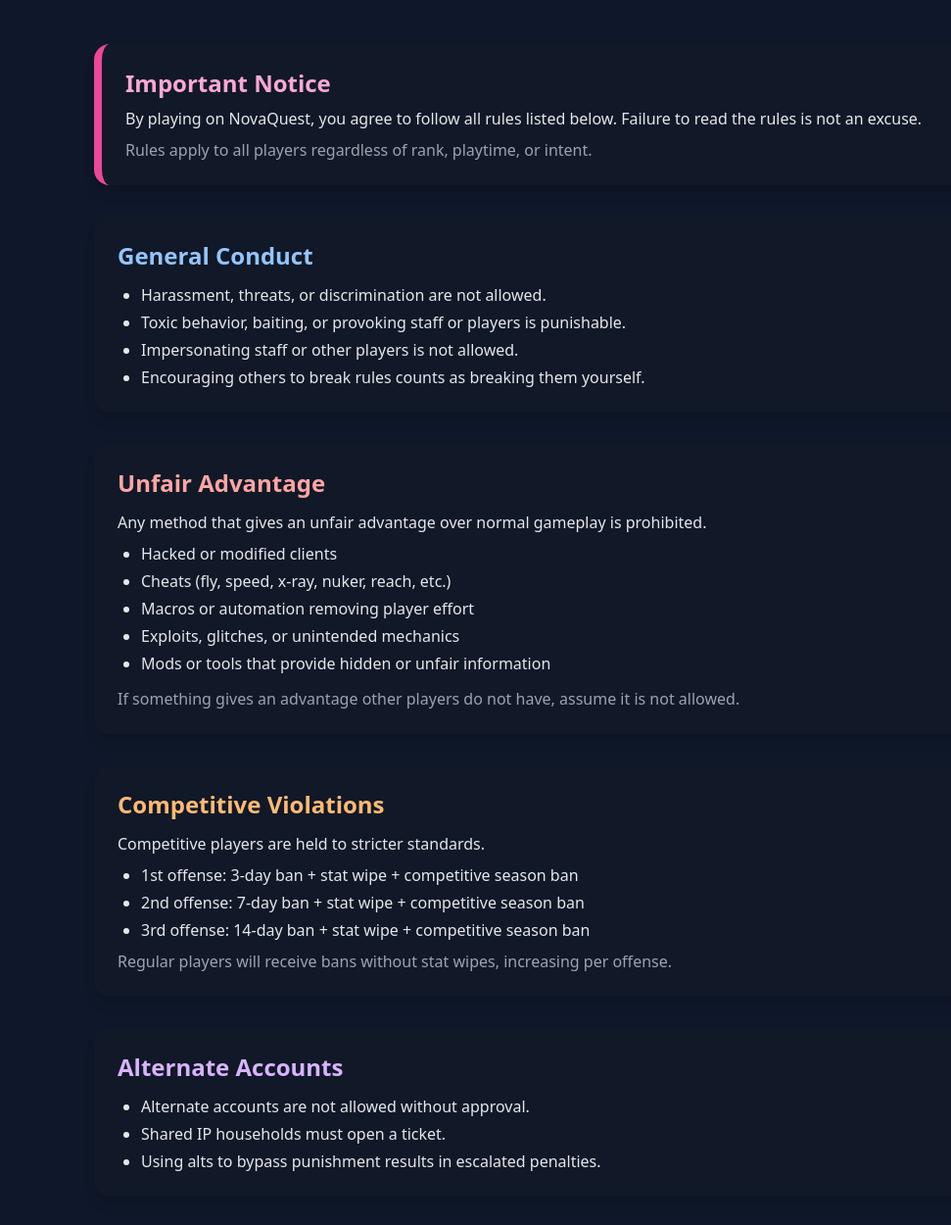
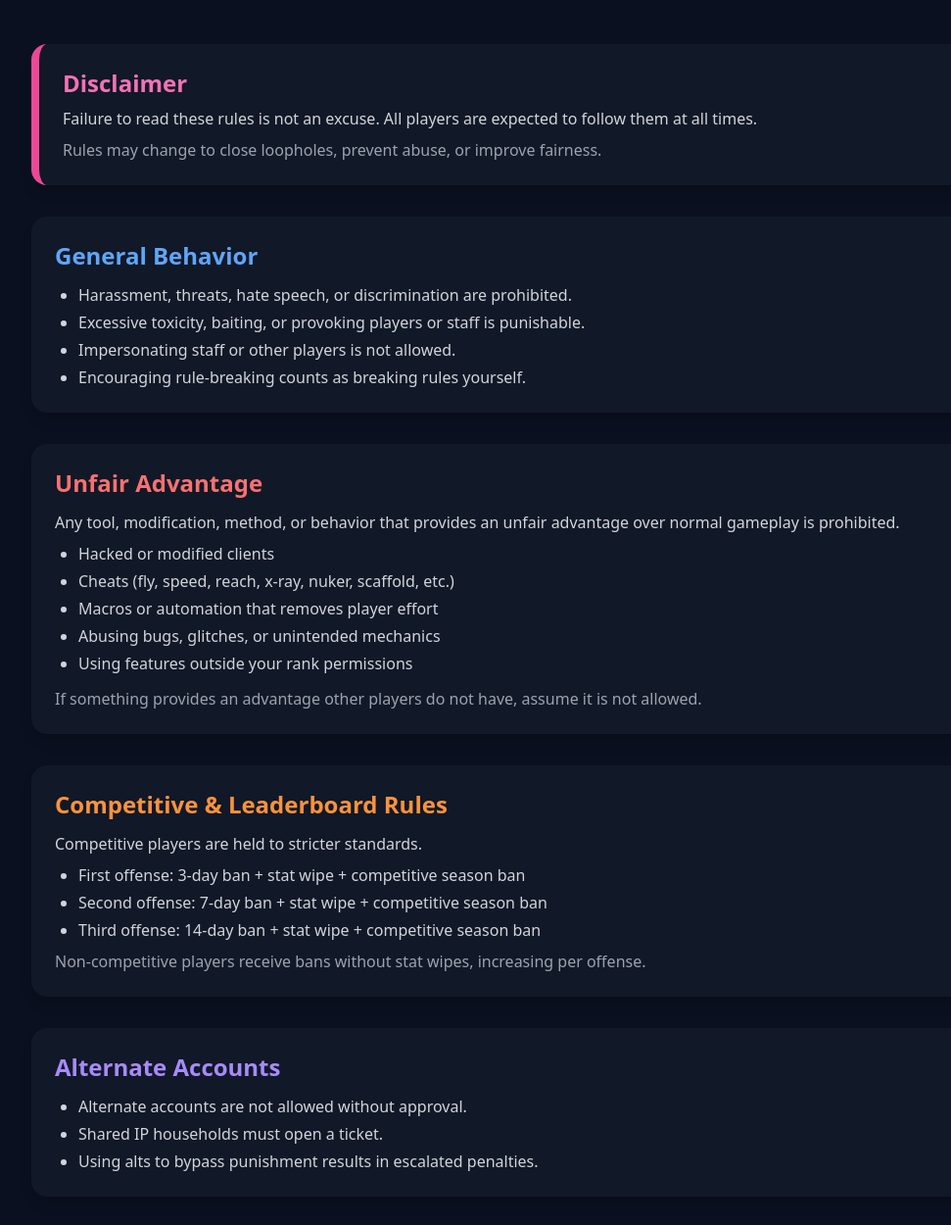
Before and after one commit to itzpuchu/ServerRules, a plain HTML site: page index.html in a window 1280 px wide. Shown: the part 127-1377 px from the top of the page at 98% size, without its empty margins (56-1027 px from the left). Drawn offline with nearby package versions, Linux system fonts and the light colour scheme.

Commit message:
Update index.html

```diff
--- a/index.html
+++ b/index.html
@@ -5,87 +5,78 @@
 <title>NovaQuest | Server Rules</title>
 <meta name="viewport" content="width=device-width, initial-scale=1.0">
 
-  <!-- Tailwind CDN -->
 <script src="https://cdn.tailwindcss.com"></script>
 
 <style>
-    body {
-      background-color: #0f172a;
-    }
+  body { background:#0b1020; }
 </style>
 </head>
 
-<body class="text-gray-200">
+<body class="text-gray-300">
 
 <!-- Header -->
-  <header class="max-w-5xl mx-auto px-6 py-12 text-center">
-    <h1 class="text-4xl font-extrabold text-pink-400">NovaQuest</h1>
+<header class="max-w-6xl mx-auto px-6 py-12 text-center">
+  <h1 class="text-4xl font-extrabold" style="color:#ec4899;">NovaQuest</h1>
   <p class="text-lg text-gray-400 mt-2">Official Server Rules</p>
 </header>
 
-  <!-- Rules Container -->
-  <main class="max-w-5xl mx-auto px-6 space-y-8 pb-16">
+<main class="max-w-6xl mx-auto px-6 space-y-8 pb-20">
 
 <!-- Disclaimer -->
-    <section class="bg-gray-900 rounded-2xl p-6 border-l-8 border-pink-500 shadow-lg">
-      <h2 class="text-2xl font-bold text-pink-300 mb-2">Important Notice</h2>
-      <p>
-        By playing on NovaQuest, you agree to follow all rules listed below.
-        Failure to read the rules is not an excuse.
-      </p>
+<section class="rounded-2xl p-6 shadow-lg" style="background:#111827; border-left:8px solid #ec4899;">
+  <h2 class="text-2xl font-bold mb-2" style="color:#f472b6;">Disclaimer</h2>
+  <p>Failure to read these rules is not an excuse. All players are expected to follow them at all times.</p>
   <p class="mt-2 text-gray-400">
-        Rules apply to all players regardless of rank, playtime, or intent.
+    Rules may change to close loopholes, prevent abuse, or improve fairness.
   </p>
 </section>
 
-    <!-- General Conduct -->
-    <section class="bg-gray-900 rounded-2xl p-6 shadow-lg">
-      <h2 class="text-2xl font-bold text-blue-300 mb-3">General Conduct</h2>
+<!-- General Behavior -->
+<section class="rounded-2xl p-6 shadow-lg" style="background:#111827;">
+  <h2 class="text-2xl font-bold mb-3" style="color:#60a5fa;">General Behavior</h2>
   <ul class="list-disc pl-6 space-y-1">
-        <li>Harassment, threats, or discrimination are not allowed.</li>
-        <li>Toxic behavior, baiting, or provoking staff or players is punishable.</li>
+    <li>Harassment, threats, hate speech, or discrimination are prohibited.</li>
+    <li>Excessive toxicity, baiting, or provoking players or staff is punishable.</li>
     <li>Impersonating staff or other players is not allowed.</li>
-        <li>Encouraging others to break rules counts as breaking them yourself.</li>
+    <li>Encouraging rule-breaking counts as breaking rules yourself.</li>
   </ul>
 </section>
 
 <!-- Unfair Advantage -->
-    <section class="bg-gray-900 rounded-2xl p-6 shadow-lg">
-      <h2 class="text-2xl font-bold text-red-300 mb-3">Unfair Advantage</h2>
+<section class="rounded-2xl p-6 shadow-lg" style="background:#111827;">
+  <h2 class="text-2xl font-bold mb-3" style="color:#f87171;">Unfair Advantage</h2>
   <p class="mb-2">
-        Any method that gives an unfair advantage over normal gameplay is prohibited.
+    Any tool, modification, method, or behavior that provides an unfair advantage over normal gameplay is prohibited.
   </p>
   <ul class="list-disc pl-6 space-y-1">
     <li>Hacked or modified clients</li>
-        <li>Cheats (fly, speed, x-ray, nuker, reach, etc.)</li>
-        <li>Macros or automation removing player effort</li>
-        <li>Exploits, glitches, or unintended mechanics</li>
-        <li>Mods or tools that provide hidden or unfair information</li>
+    <li>Cheats (fly, speed, reach, x-ray, nuker, scaffold, etc.)</li>
+    <li>Macros or automation that removes player effort</li>
+    <li>Abusing bugs, glitches, or unintended mechanics</li>
+    <li>Using features outside your rank permissions</li>
   </ul>
   <p class="mt-3 text-gray-400">
-        If something gives an advantage other players do not have, assume it is not allowed.
+    If something provides an advantage other players do not have, assume it is not allowed.
   </p>
 </section>
 
-    <!-- Competitive Violations -->
-    <section class="bg-gray-900 rounded-2xl p-6 shadow-lg">
-      <h2 class="text-2xl font-bold text-orange-300 mb-3">Competitive Violations</h2>
-      <p class="mb-2">
-        Competitive players are held to stricter standards.
-      </p>
+<!-- Competitive Rules -->
+<section class="rounded-2xl p-6 shadow-lg" style="background:#111827;">
+  <h2 class="text-2xl font-bold mb-3" style="color:#fb923c;">Competitive & Leaderboard Rules</h2>
+  <p class="mb-2">Competitive players are held to stricter standards.</p>
   <ul class="list-disc pl-6 space-y-1">
-        <li>1st offense: 3-day ban + stat wipe + competitive season ban</li>
-        <li>2nd offense: 7-day ban + stat wipe + competitive season ban</li>
-        <li>3rd offense: 14-day ban + stat wipe + competitive season ban</li>
+    <li>First offense: 3-day ban + stat wipe + competitive season ban</li>
+    <li>Second offense: 7-day ban + stat wipe + competitive season ban</li>
+    <li>Third offense: 14-day ban + stat wipe + competitive season ban</li>
   </ul>
   <p class="mt-2 text-gray-400">
-        Regular players will receive bans without stat wipes, increasing per offense.
+    Non-competitive players receive bans without stat wipes, increasing per offense.
   </p>
 </section>
 
-    <!-- Alternate Accounts -->
-    <section class="bg-gray-900 rounded-2xl p-6 shadow-lg">
-      <h2 class="text-2xl font-bold text-purple-300 mb-3">Alternate Accounts</h2>
+<!-- Alts -->
+<section class="rounded-2xl p-6 shadow-lg" style="background:#111827;">
+  <h2 class="text-2xl font-bold mb-3" style="color:#a78bfa;">Alternate Accounts</h2>
   <ul class="list-disc pl-6 space-y-1">
     <li>Alternate accounts are not allowed without approval.</li>
     <li>Shared IP households must open a ticket.</li>
@@ -93,46 +84,46 @@
   </ul>
 </section>
 
-    <!-- Server & Player Attacks -->
-    <section class="bg-gray-900 rounded-2xl p-6 shadow-lg">
-      <h2 class="text-2xl font-bold text-red-400 mb-3">Server & Player Attacks</h2>
+<!-- Attacks -->
+<section class="rounded-2xl p-6 shadow-lg" style="background:#111827;">
+  <h2 class="text-2xl font-bold mb-3" style="color:#ef4444;">Server & Player Attacks</h2>
   <ul class="list-disc pl-6 space-y-1">
-        <li>Attempting to lag, crash, or destabilize the server</li>
+    <li>Attempting to lag, crash, or exploit server stability</li>
     <li>DDoS threats or attempts</li>
-        <li>IP grabbers, malicious links, or doxxing</li>
+    <li>Malicious links, IP grabbers, or doxxing</li>
   </ul>
   <p class="mt-3 text-gray-400">
-        Punishment includes IP ban, permanent removal, and reports to Mojang and hosting providers.
+    Violations result in IP bans, permanent removal, and reports to Mojang and hosting providers.
   </p>
 </section>
 
 <!-- IRL Trading -->
-    <section class="bg-gray-900 rounded-2xl p-6 shadow-lg">
-      <h2 class="text-2xl font-bold text-yellow-300 mb-3">IRL Trading</h2>
+<section class="rounded-2xl p-6 shadow-lg" style="background:#111827;">
+  <h2 class="text-2xl font-bold mb-3" style="color:#fde047;">IRL Trading</h2>
   <p>
-        Trading anything involving real-world money or external items is not allowed.
+    Trading anything involving real-world money or external services is prohibited.
   </p>
   <p class="mt-2 text-gray-400">
-        Attempting, suggesting, or offering IRL trades results in permanent network removal.
+    Attempting or suggesting IRL trading results in permanent network removal.
   </p>
 </section>
 
 <!-- Gambling -->
-    <section class="bg-gray-900 rounded-2xl p-6 shadow-lg">
-      <h2 class="text-2xl font-bold text-green-300 mb-3">Gambling</h2>
+<section class="rounded-2xl p-6 shadow-lg" style="background:#111827;">
+  <h2 class="text-2xl font-bold mb-3" style="color:#4ade80;">Gambling</h2>
   <ul class="list-disc pl-6 space-y-1">
-        <li>Player-run casinos or betting systems are prohibited</li>
-        <li>Advertising gambling is not allowed</li>
-        <li>Only official NovaQuest EULA-compliant systems are permitted</li>
+    <li>Player-run casinos or betting systems are not allowed.</li>
+    <li>Advertising gambling is prohibited.</li>
+    <li>Only official NovaQuest EULA-compliant systems are permitted.</li>
   </ul>
 </section>
 
 <!-- Final -->
-    <section class="bg-gray-900 rounded-2xl p-6 border-l-8 border-blue-500 shadow-lg">
-      <h2 class="text-2xl font-bold text-blue-300 mb-2">Final Notes</h2>
+<section class="rounded-2xl p-6 shadow-lg" style="background:#111827; border-left:8px solid #60a5fa;">
+  <h2 class="text-2xl font-bold mb-2" style="color:#93c5fd;">Final Notes</h2>
   <p>
-        NovaQuest is committed to fairness, safety, and transparency.
-        If you are unsure whether something is allowed — ask first.
+    NovaQuest enforces these rules to maintain fairness, safety, and transparency.
+    If unsure, ask staff before acting.
   </p>
 </section>
 
```
Lines whose indentation alone changed are shown as unchanged.
